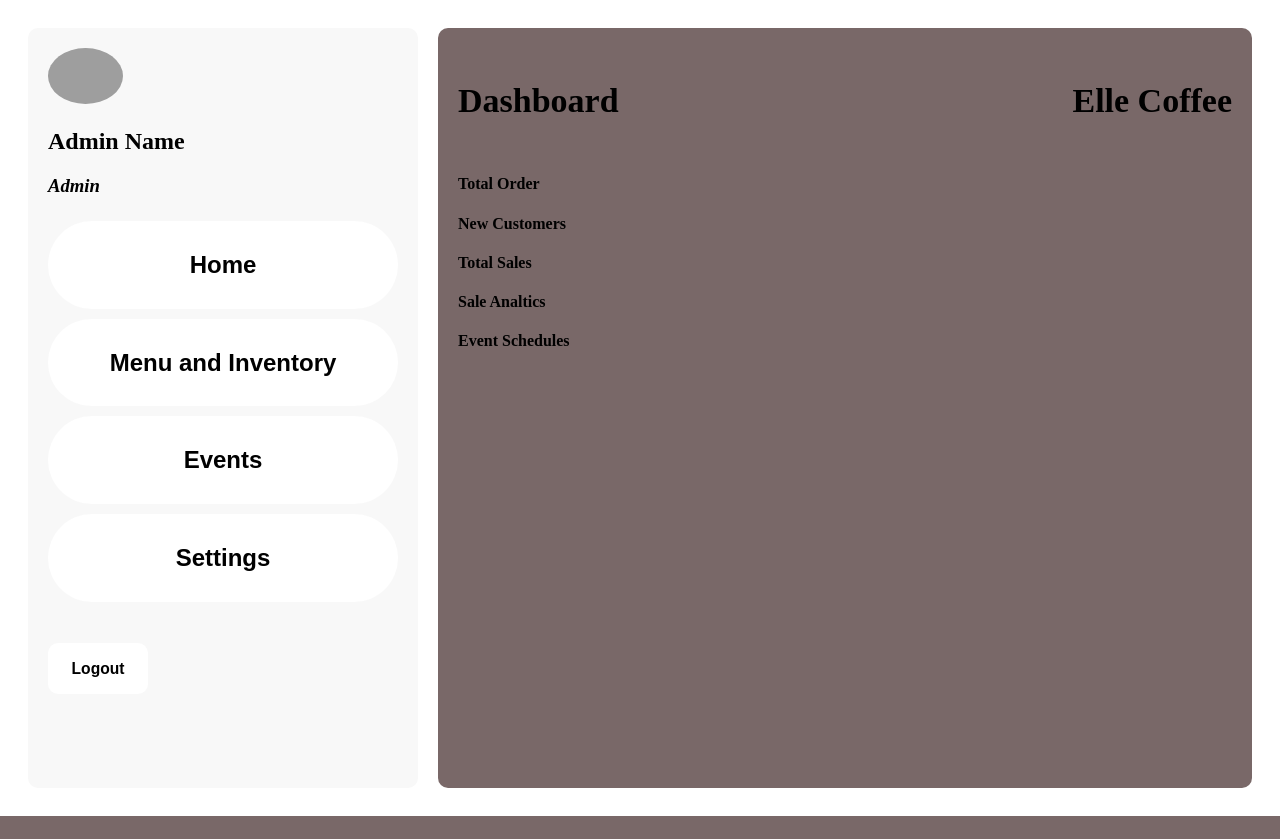
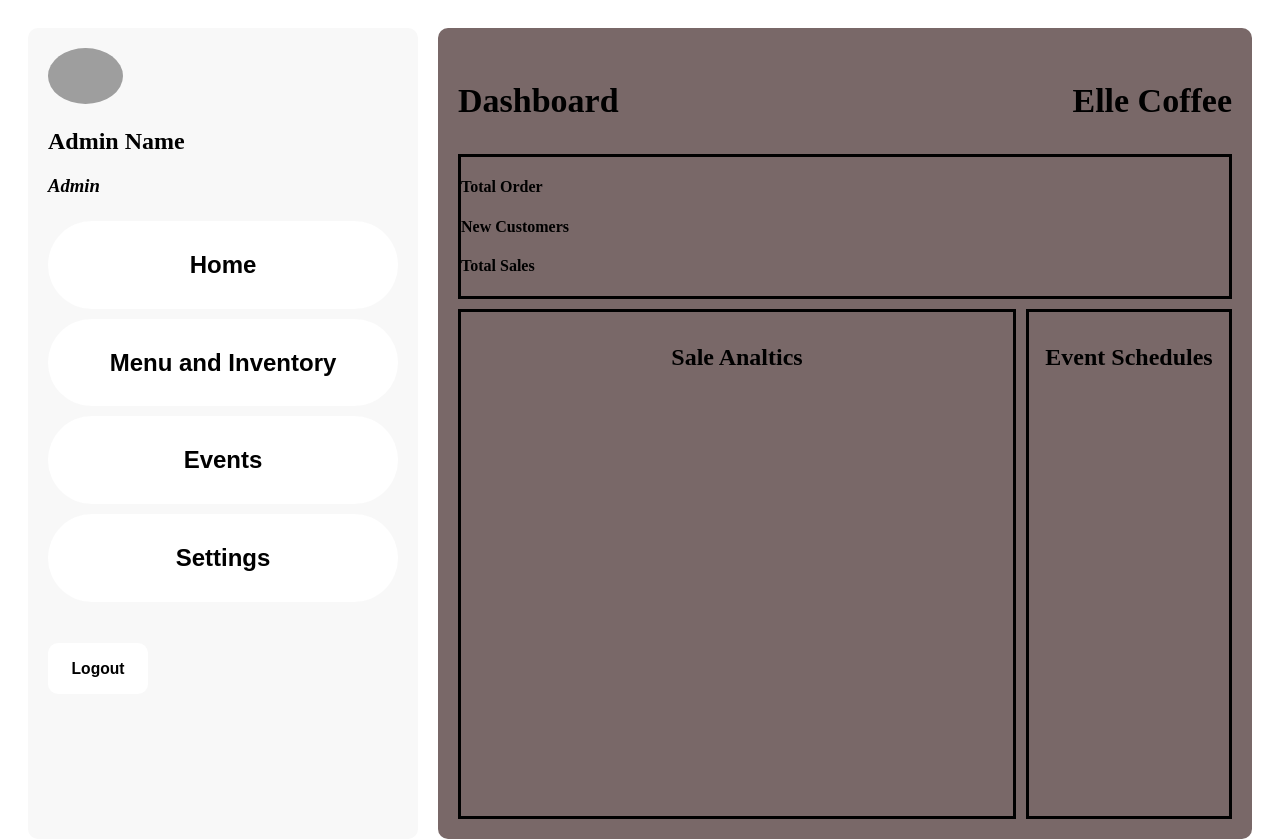
Before and after one commit to midnight-owls/eli-coffee, a PHP site: page /admin.html in a window 1280 px wide. Before the commit the page ends 816 px from the top, so only its background shows below. Run offline with PHP 8.4, Linux system fonts and the light colour scheme; grey boxes are pictures that could not be loaded.

Commit message:
Done admin

```diff
--- a/admin.html
+++ b/admin.html
@@ -50,12 +50,23 @@
                 </div>
 
             </div>
+            <div class="right-bot-container">
+                <div style="border-style: solid;">
+                    <h4>Total Order</h4>
+                    <h4>New Customers</h4>
+                    <h4>Total Sales</h4>
 
-            <h4>Total Order</h4>
-            <h4>New Customers</h4>
-            <h4>Total Sales</h4>
-            <h4>Sale Analtics</h4>
-            <h4>Event Schedules</h4>
+                </div>
+                <div class="content-container">
+                    <div class="sale-analytics">
+                        <h4>Sale Analtics</h4>
+                    </div>
+                    <div class="event-schedule">
+                        <h4>Event Schedules</h4>
+                    </div>
+                </div>
+
+            </div>
         </div>
 
     </div>
--- a/css/admin.css
+++ b/css/admin.css
@@ -55,6 +55,43 @@
     background-color: aqua;
 }
 
+
+.log-out{
+    border-radius: 10px;
+    width: 100px;
+    cursor: pointer;
+    background-color: white;
+    border: none;
+}
+
+.log-out:hover{
+    opacity: 0.7;
+}
+
+.content-container {
+    display: flex;
+    width: 100%; /* Make the parent container span the full width */
+    gap: 10px; /* Optional: Adds space between child elements */
+}
+
+.event-schedule{
+    border-style: solid;
+    height: 63vh;
+    width: 200px; /* Set a fixed width */
+    margin-top: 10px;
+    text-align: center;
+    font-size: 24px;
+}
+
+.sale-analytics{
+    border-style: solid;
+    height: 63vh;
+    flex-grow: 1; /* Allows it to stretch and fill the remaining space */
+    margin-top: 10px;
+    text-align: center;
+    font-size: 24px;
+}
+
 /* Responsive Adjustments */
 @media (max-width: 768px) {
     /* Stack containers on top of each other for smaller screens */
@@ -74,15 +111,3 @@
         font-size: 1.1rem; /* Adjust font size */
     }
 }
-
-.log-out{
-    border-radius: 10px;
-    width: 100px;
-    cursor: pointer;
-    background-color: white;
-    border: none;
-}
-
-.log-out:hover{
-    opacity: 0.7;
-}
```
